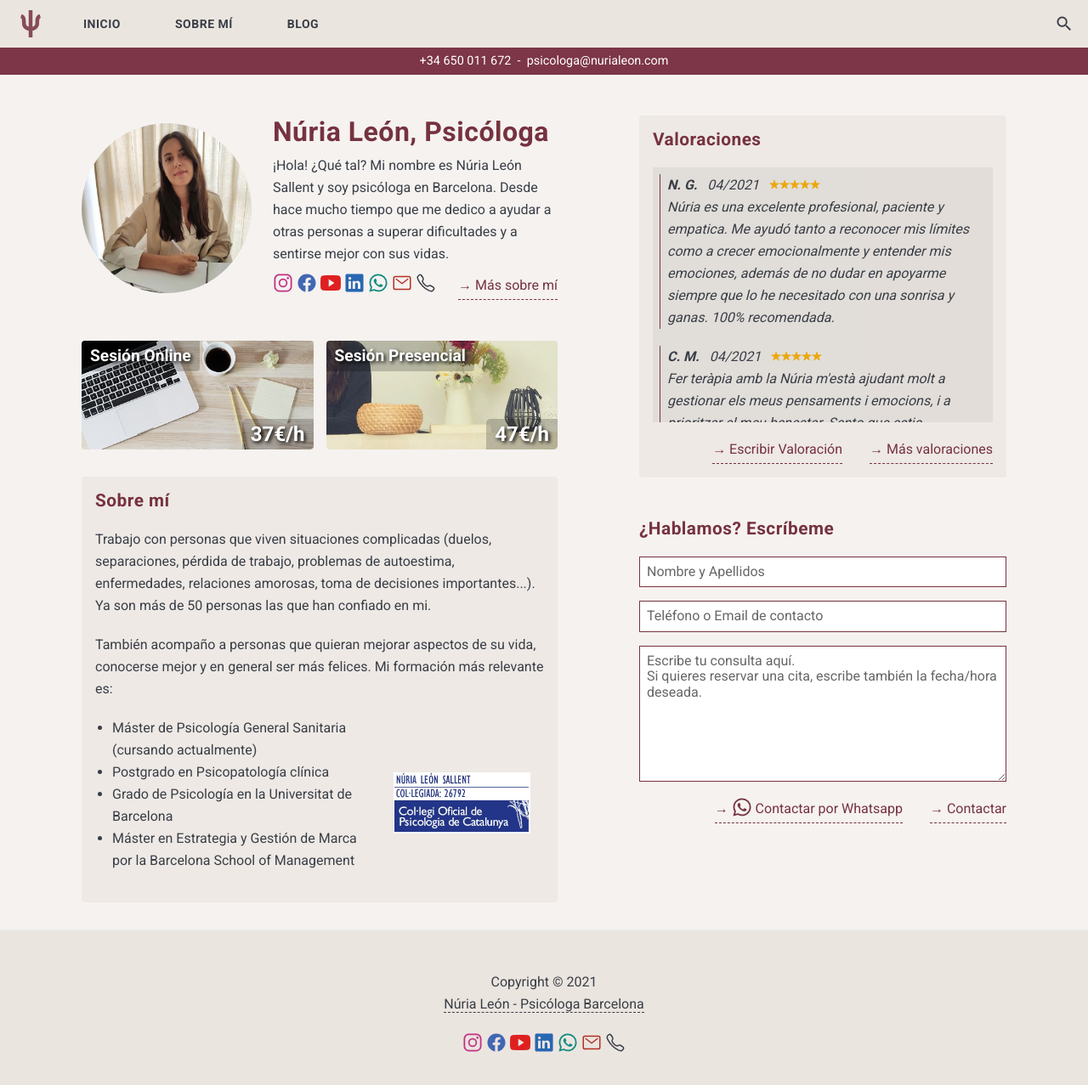
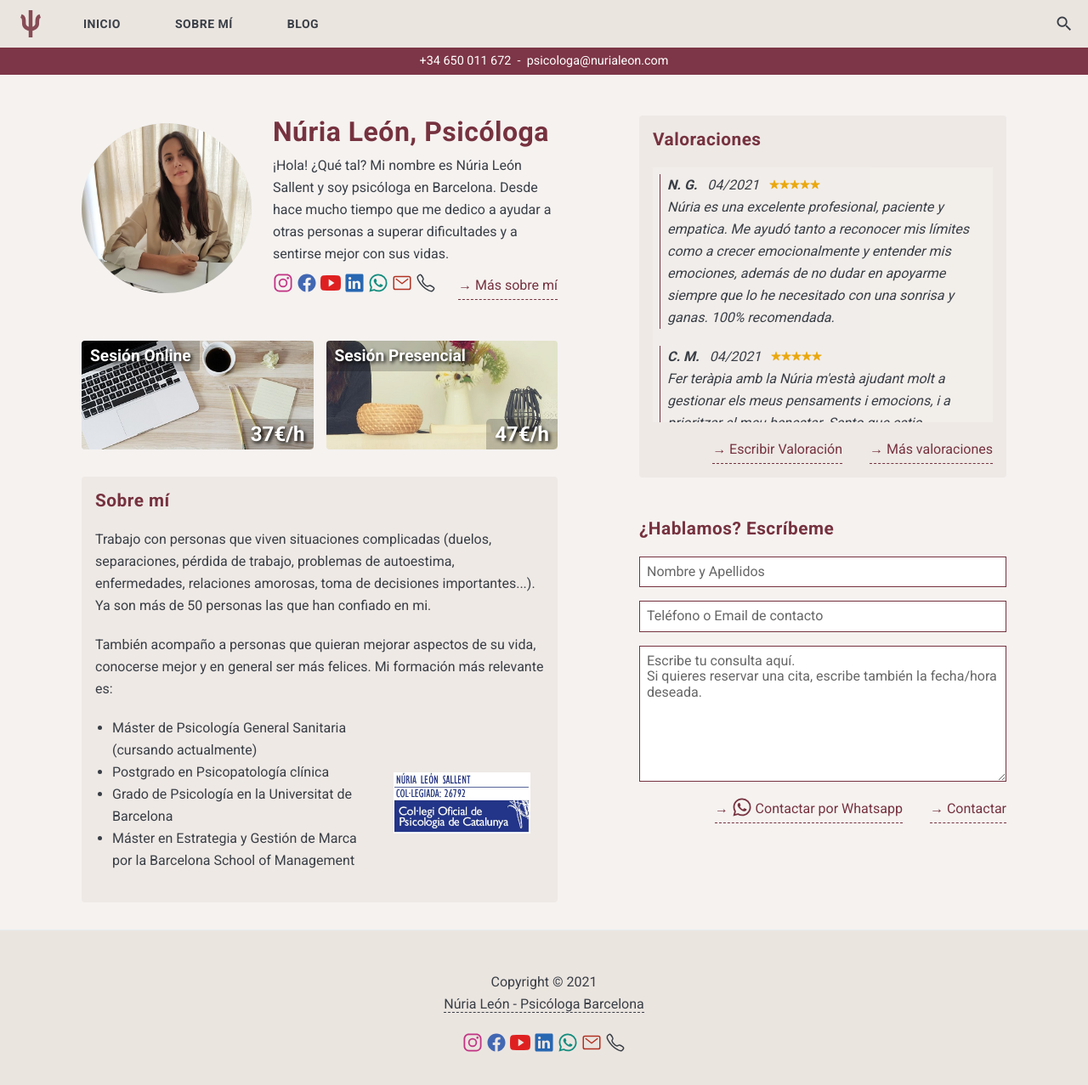
Before and after one commit to nurialeonsallent/nurialeon.com, a Jekyll site: the page built from index.html, in a window 1280 px wide and 1297 px high. Shown: the top 1277 px of the window at 85% size. Built offline with Jekyll 4.4.1, drawn with Linux system fonts in a browser that asks for light colours; nearby versions of some CDN libraries.

Commit message:
Update index.scss

```diff
--- a/_sass/5-OldPage/index.scss
+++ b/_sass/5-OldPage/index.scss
@@ -344,7 +344,7 @@ ion-icon {
 
 .opinions .scroll {
     overflow-y: scroll;
-    background-color: rgba(0, 0, 0, 0.05);
+    background-color: rgba(255,255,255,0.2);
     padding: 0.5rem;
     max-height: 300px;
     margin-bottom: 1rem;
```
